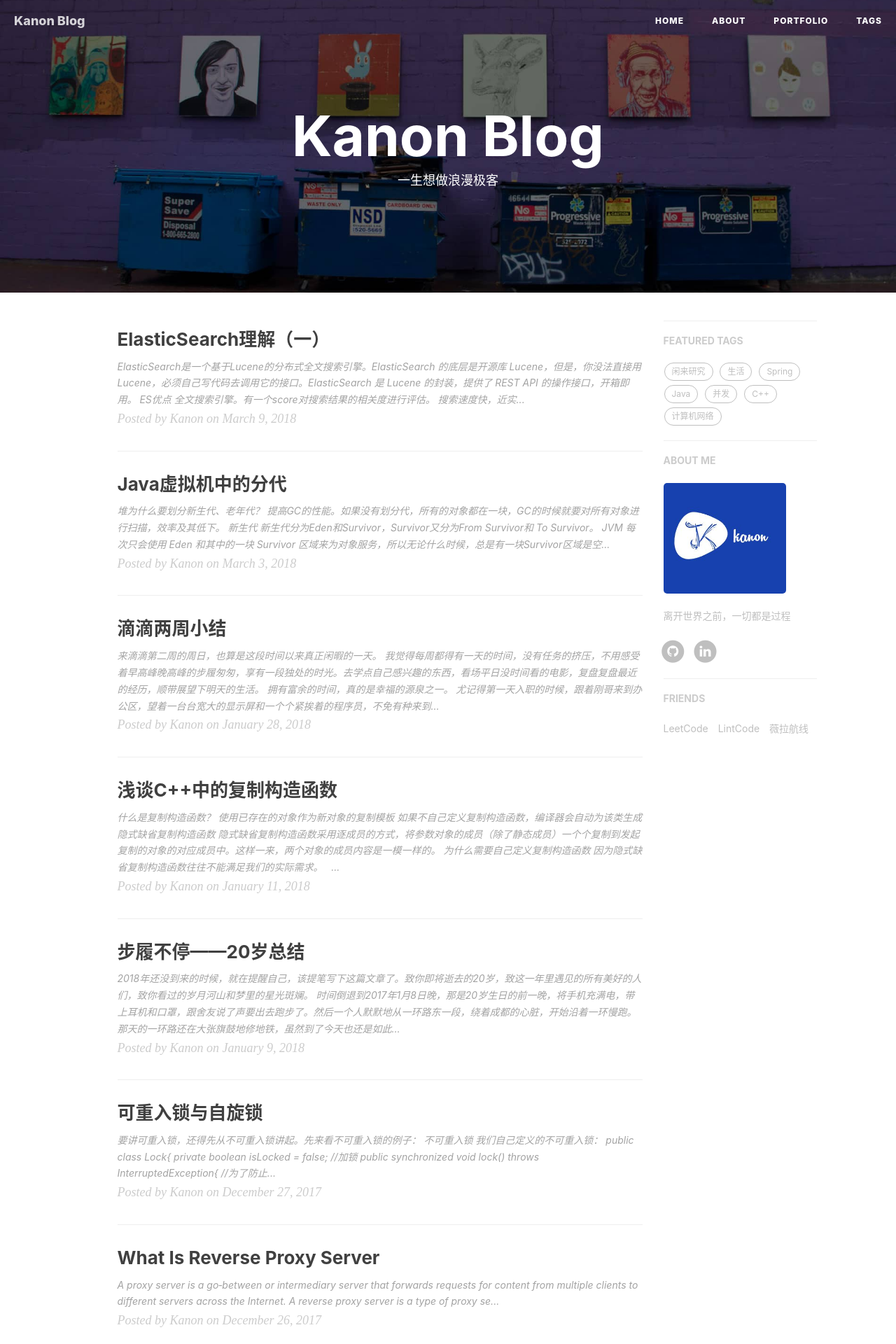
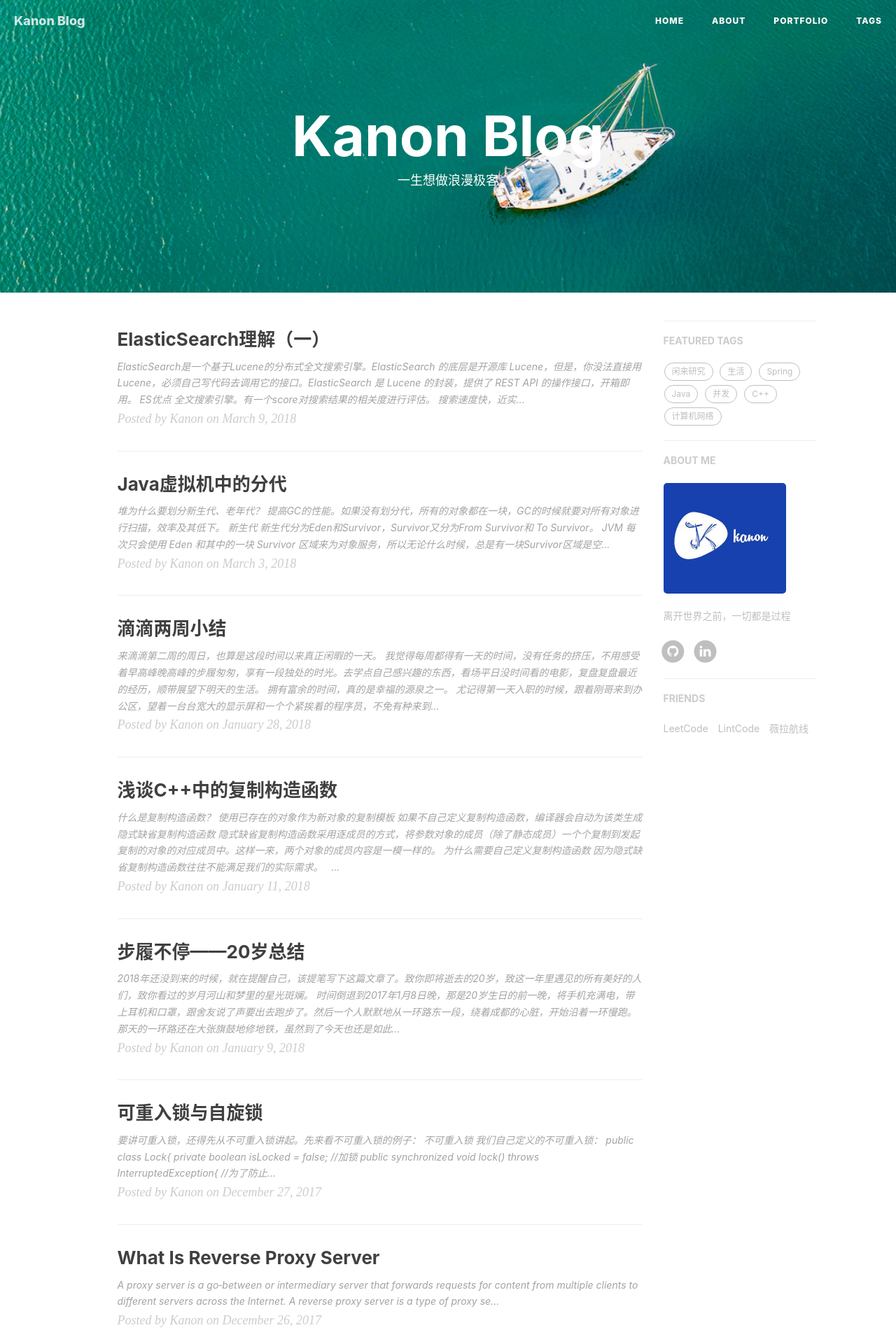
Before and after one commit to kanonjz/kanonjz.github.io, a Jekyll site: the page built from index.html, in a window 1280 px wide. Shown: the top 1920 px of the page at 70% size. Built offline with Jekyll 4.4.1, drawn with Linux system fonts in a browser that asks for light colours; nearby versions of some CDN libraries; the list of posts is cut into pages by our own code; comment, search, counter and statistics services are not loaded.

Commit message:
Update _config.yml

```diff
--- a/_config.yml
+++ b/_config.yml
@@ -1,7 +1,7 @@
 # Site settings
 title: Kanon Blog
 SEOTitle: Kanon Blog
-header-img: img/home-bg-art.jpg
+header-img: img/home-bg-2.jpg
 email: kanonjz@gmail.com
 description: "Kanon"
 url: "https://kanonjz.github.io"              # your host, for absolute URL
```
